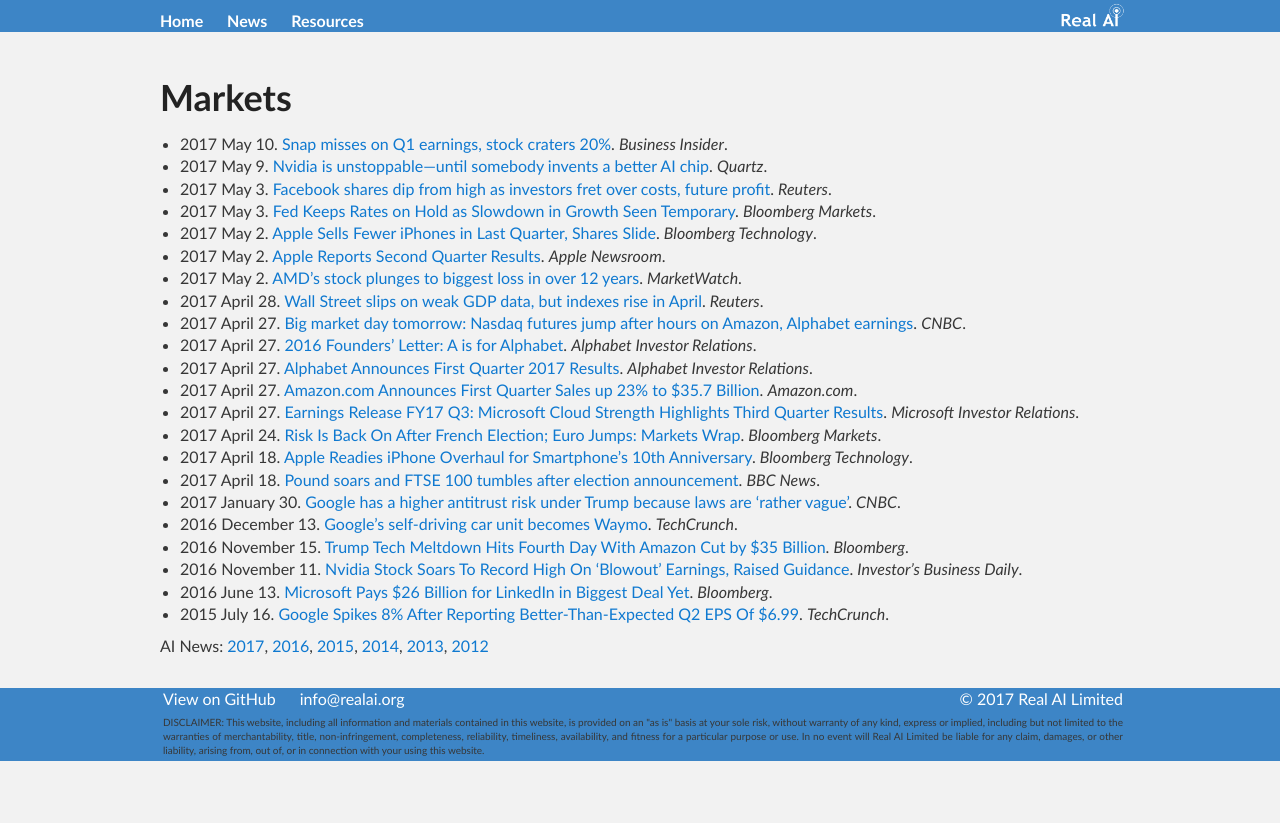
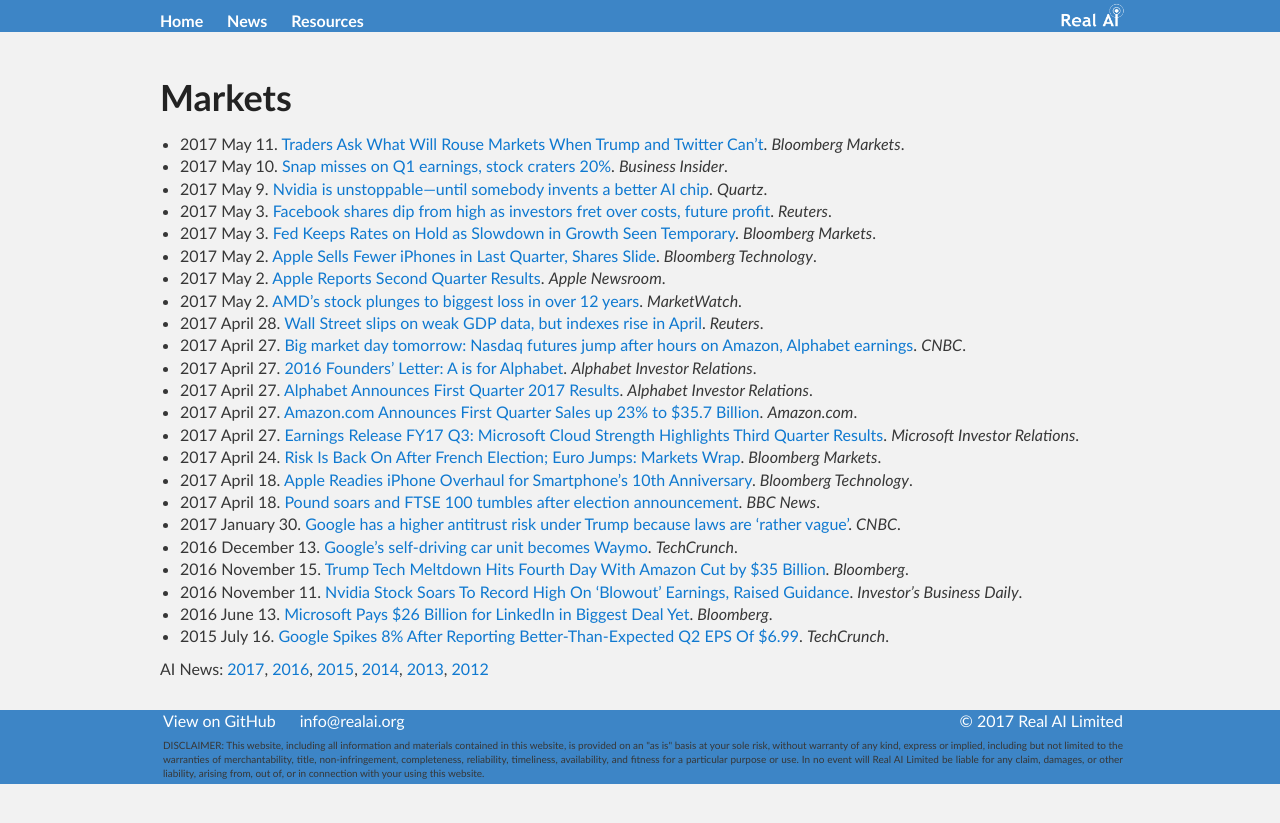
Before and after one commit to Tonywuhk/realai.org, a Jekyll site: the page built from news/markets.md, in a window 1280 px wide. Shown: the top 823 px of the page. Built offline with Jekyll 4.4.1, drawn with Linux system fonts in a browser that asks for light colours; our own code applies the rules of GitHub Pages for plain Markdown files; comment, search, counter and statistics services are not loaded; the repository's description, which GitHub fills in, is left out.

Commit message:
Update markets.md

```diff
--- a/news/markets.md
+++ b/news/markets.md
@@ -3,6 +3,7 @@
 ---
 # Markets
 
+* 2017 May 11. [Traders Ask What Will Rouse Markets When Trump and Twitter Can't](https://www.bloomberg.com/news/articles/2017-05-11/traders-ask-what-will-rouse-markets-when-trump-and-twitter-can-t). *Bloomberg Markets*.
 * 2017 May 10. [Snap misses on Q1 earnings, stock craters 20%](http://www.businessinsider.com/snap-q1-earnings-results-2017-5). *Business Insider*.
 * 2017 May 9. [Nvidia is unstoppable—until somebody invents a better AI chip](https://qz.com/979846/nvidia-nvda-is-unstoppable-until-somebody-invents-a-better-ai-chip/). *Quartz*.
 * 2017 May 3. [Facebook shares dip from high as investors fret over costs, future profit](http://www.reuters.com/article/us-facebook-results-idUSKBN17Z2GY). *Reuters*.
```
